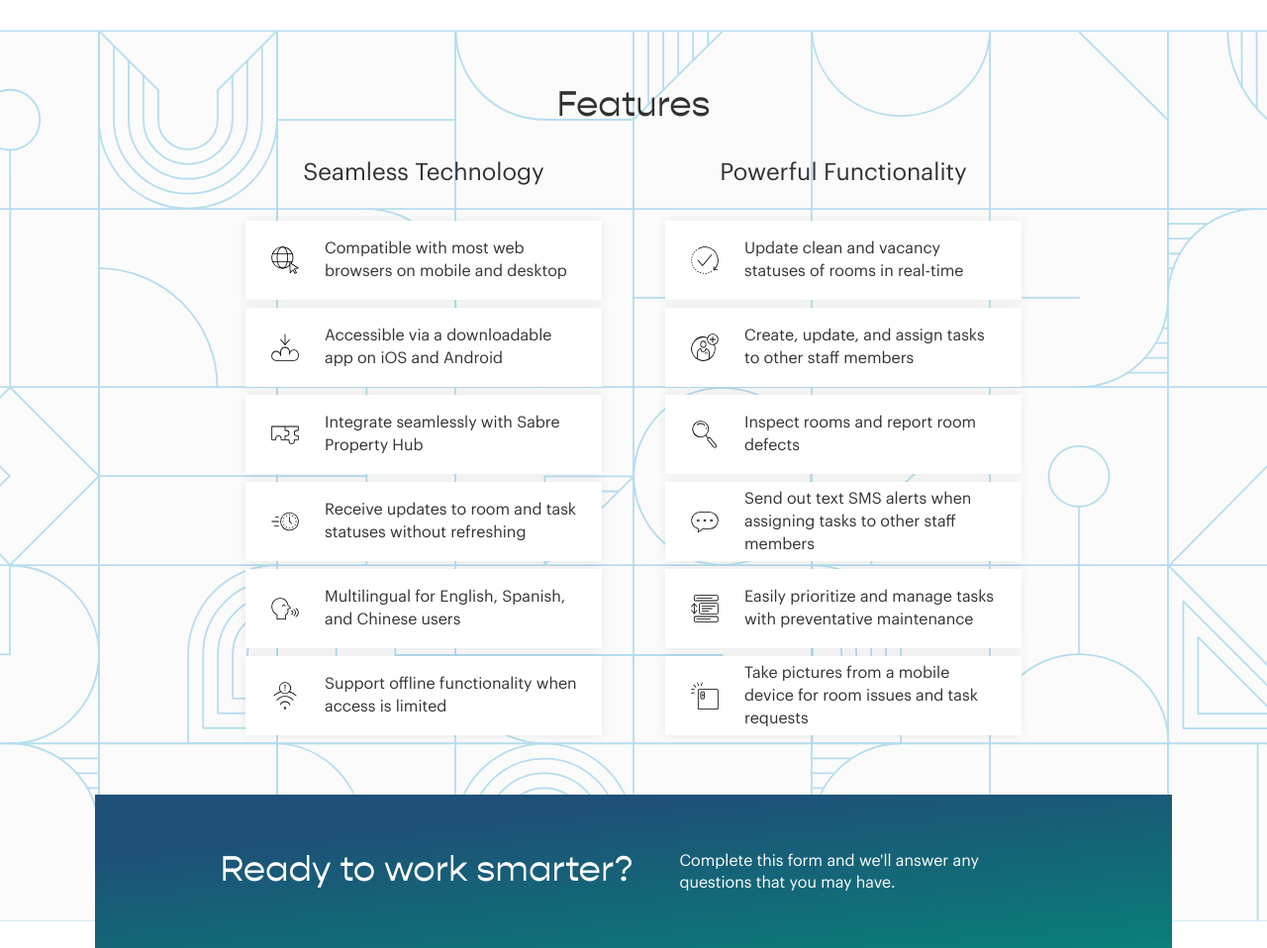
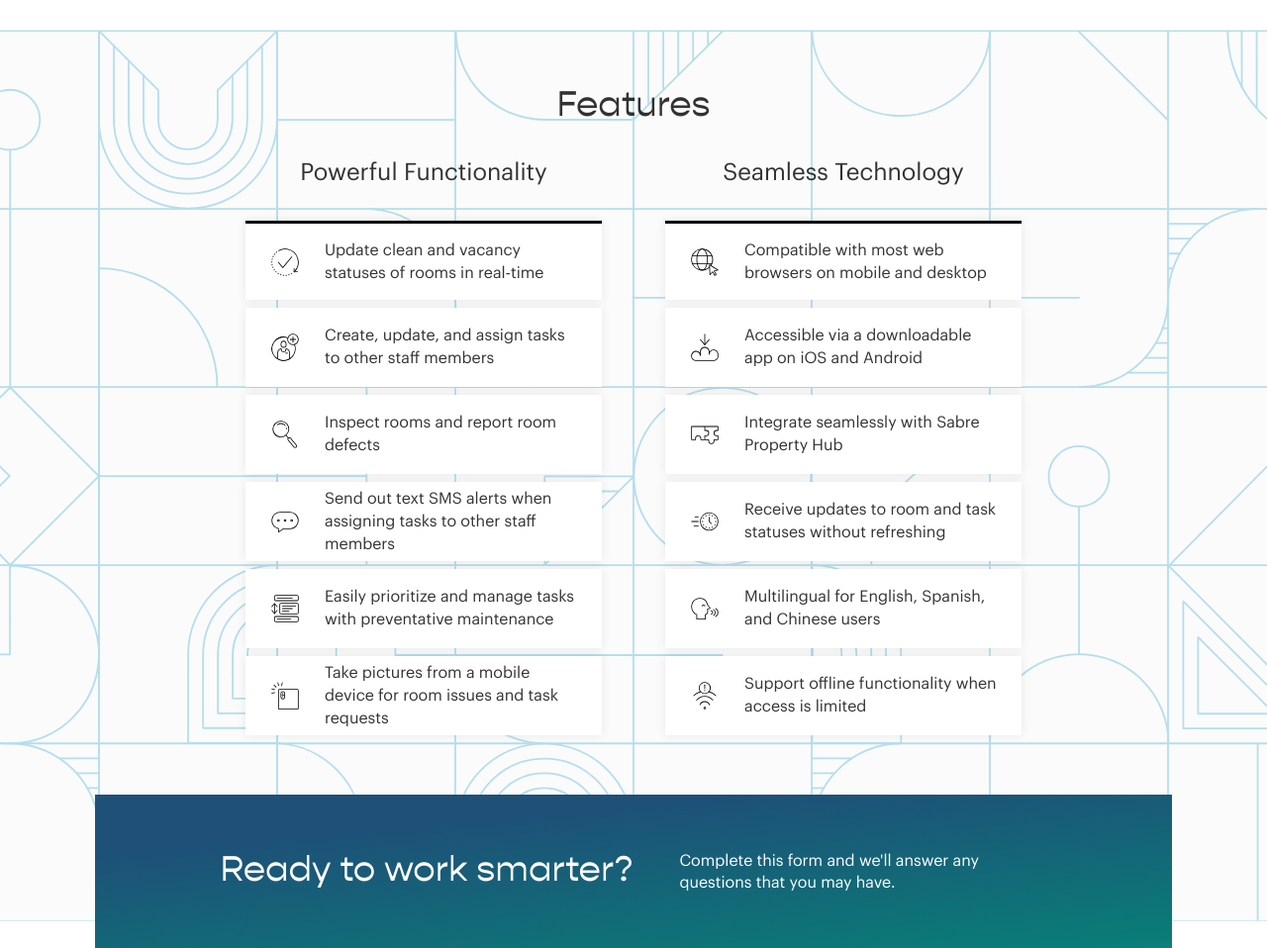
Before and after one commit to Lodgebook/lodgebook_landing_page, a Gatsby site: page / in a window 1280 px wide. Shown: the part 2620-3578 px from the top of the page at 99% size. Built offline with nearby package versions, Linux system fonts and the light colour scheme; Gatsby itself is replaced by a stand-in of ours; a web font is replaced by a local one.

Commit message:
more tweaks

```diff
--- a/src/components/benefits.js
+++ b/src/components/benefits.js
@@ -291,7 +291,7 @@ const Benefits = () => {
         textcolor={benefit.textColor}
       >
         <MobileExpansionPanelSummary
-          onTouchEnd={() => handleSelectBenefitMobile(benefit)}
+          onClick={() => handleSelectBenefitMobile(benefit)}
           border={
             benefitSelectedMobile === benefit.value ? "2px solid #000000" : null
           }
--- a/src/components/features.js
+++ b/src/components/features.js
@@ -38,6 +38,9 @@ const Title = styled.h1`
   line-height: 110%;
   text-align: center;
   margin-top: 3.5rem;
+  @media only screen and (max-width: 480px) {
+    font-size: 3.5rem;
+  }
 `
 
 const ColumnTitle = styled.p`
@@ -47,6 +50,9 @@ const ColumnTitle = styled.p`
   font-weight: normal;
   margin-bottom: 2rem;
   text-align: center;
+  @media only screen and (max-width: 480px) {
+    font-size: 2rem;
+  }
 `
 
 const ColumnsSection = styled.div`
@@ -60,6 +66,7 @@ const Column = styled.div`
   margin: 2rem;
   display: flex;
   flex-direction: column;
+  align-items: center;
 `
 
 const Feature = styled.div`
@@ -67,24 +74,36 @@ const Feature = styled.div`
   width: 22.5rem;
   padding: 1.5rem;
   background: ${colors.LODGEBOOK_WHITE};
+  border-top: ${props => props.bordertop};
   box-shadow: 0px 0px 10px rgba(0, 0, 0, 0.08);
   margin-bottom: 0.5rem;
   font-size: 1rem;
   display: flex;
   align-items: center;
   justify-content: flex-start;
+  @media only screen and (max-width: 480px) {
+    width: 90%;
+    font-size: 1.6rem;
+    line-height: 1.4;
+    height: 8rem;
+  }
 `
 
 const FeatureIcon = styled.img`
   width: 2rem;
   height: 2rem;
   margin-right: 1.5rem;
+  @media only screen and (max-width: 480px) {
+    width: 3rem;
+    height: 3rem;
+  }
 `
 
 const seamlessFeaturesData = [
   {
     title: "Compatible with most web browsers on mobile and desktop",
     image: BrowserIcon,
+    borderTop: "3px solid black",
   },
   {
     title: "Accessible via a downloadable app on iOS and Android",
@@ -112,6 +131,7 @@ const powerfulFeaturesData = [
   {
     title: "Update clean and vacancy statuses of rooms in real-time",
     image: UpdateIcon,
+    borderTop: "3px solid black",
   },
   {
     title: "Create, update, and assign tasks to other staff members",
@@ -139,7 +159,7 @@ const powerfulFeaturesData = [
 
 const seamlessFeatures = seamlessFeaturesData.map(feature => {
   return (
-    <Feature key={feature.title}>
+    <Feature key={feature.title} bordertop={feature.borderTop}>
       <FeatureIcon src={feature.image} />
       {feature.title}
     </Feature>
@@ -148,7 +168,7 @@ const seamlessFeatures = seamlessFeaturesData.map(feature => {
 
 const powerfulFeatures = powerfulFeaturesData.map(feature => {
   return (
-    <Feature key={feature.title}>
+    <Feature key={feature.title} bordertop={feature.borderTop}>
       <FeatureIcon src={feature.image} />
       {feature.title}
     </Feature>
@@ -161,12 +181,12 @@ const Features = () => {
       <Title>Features</Title>
       <ColumnsSection>
         <Column>
+          <ColumnTitle>Powerful Functionality</ColumnTitle>
+          {powerfulFeatures}
+        </Column>
+        <Column>
           <ColumnTitle>Seamless Technology</ColumnTitle>
           {seamlessFeatures}
-        </Column>
-        <Column>
-          <ColumnTitle>Powerful Functionality</ColumnTitle>
-          {powerfulFeatures}
         </Column>
       </ColumnsSection>
     </FeaturesContainer>
```
